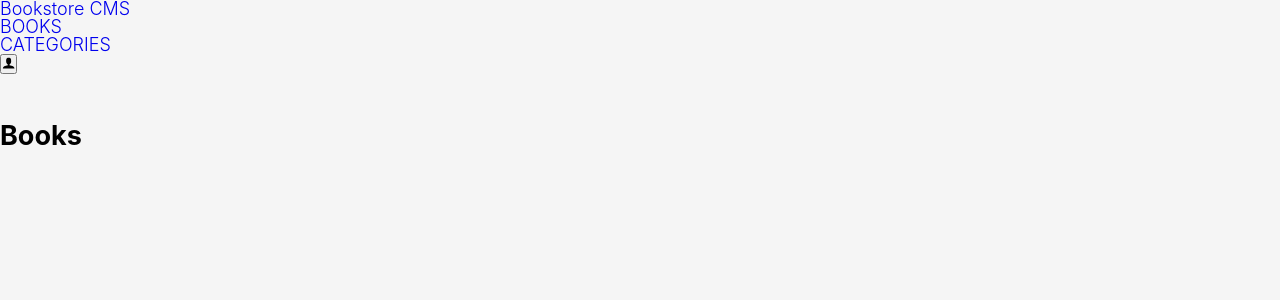
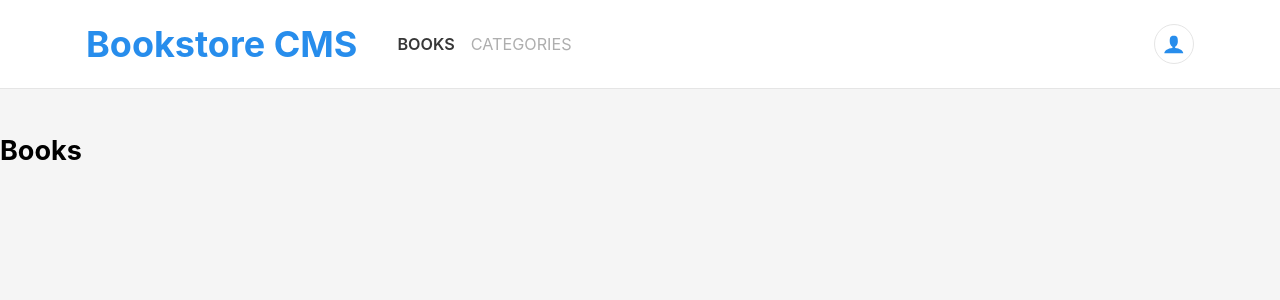
Before and after one commit to NitBravoA92/bookstore, a React (Create React App) app: page / in a window 1280 px wide. Shown: the top 300 px of the page. Built offline with nearby package versions, Linux system fonts and the light colour scheme.

Commit message:
Add css styles for the Header component

```diff
--- a/src/components/Header.jsx
+++ b/src/components/Header.jsx
@@ -1,10 +1,15 @@
 import Navigation from './Navigation';
 import UserIcon from './UserIcon';
+import '../styles/Header.css';
 
 const Header = () => (
   <header>
-    <Navigation />
-    <UserIcon />
+    <div className="container">
+      <div className="navigation">
+        <Navigation />
+        <UserIcon />
+      </div>
+    </div>
   </header>
 );
 
--- /dev/null
+++ b/src/styles/Header.css
@@ -0,0 +1,54 @@
+header {
+  width: 100%;
+  background-color: #fff;
+  border-bottom: 1px solid #e5e5e5;
+}
+
+.navigation {
+  display: flex;
+  justify-content: space-between;
+  align-items: center;
+  padding: 1.5rem 0;
+}
+
+nav {
+  display: flex;
+  align-items: center;
+  gap: 2.5rem;
+}
+
+.logo {
+  font-size: 2em;
+  font-weight: 700;
+  color: #278dec;
+}
+
+#menu {
+  display: flex;
+  align-items: center;
+  gap: 1rem;
+}
+
+.nav-item a {
+  color: #aeaeae;
+  font-size: 0.9em;
+  font-weight: 400;
+}
+
+.nav-item a.active {
+  color: #373737;
+  font-weight: 600;
+}
+
+.user-icon {
+  width: 2.5rem;
+  height: 2.5rem;
+  border-radius: 50%;
+  border: 1px solid #e5e5e5;
+  background-color: transparent;
+  display: flex;
+  justify-content: center;
+  align-items: center;
+  color: #278dec;
+  font-size: 1.2em;
+}
```
